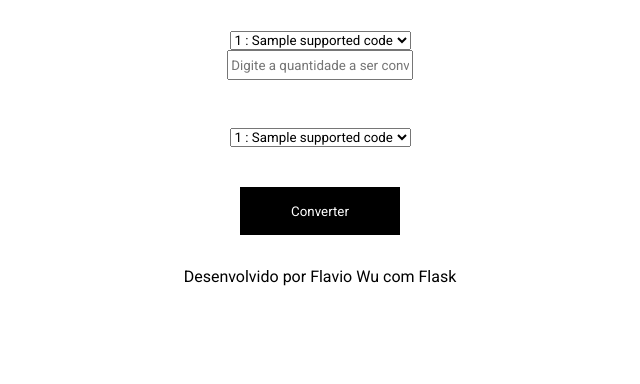
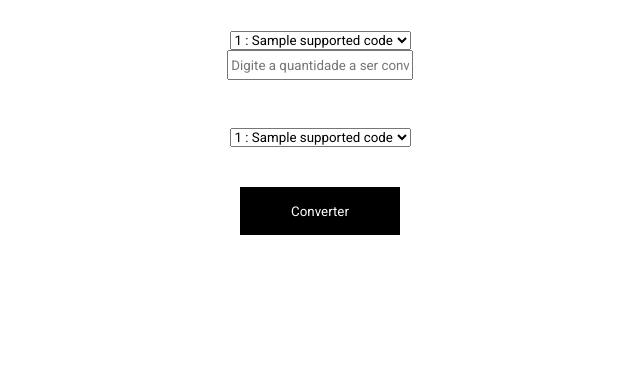
Before and after one commit to flaviowu/Exchange-Flask, a Flask app: page / in a window 1280 px wide. Shown: the part 151-535 px from the top of the page, without its empty margins (320-960 px from the left). Run offline with Flask 2, Linux system fonts and the light colour scheme; a database or web service that is not in the repository returns one stand-in record (values such as "Sample title"); data that the repository does not hold is empty.

Commit message:
tirei o footer

```diff
--- a/templates/index.html
+++ b/templates/index.html
@@ -48,7 +48,7 @@
     </section>
 
     <footer>
-        <p>Desenvolvido por Flavio Wu com Flask <a href=""</p>
+        <!-- <p>Desenvolvido por Flavio Wu <a href=""</p> -->
     </footer>
 </body>
 </html>
```
